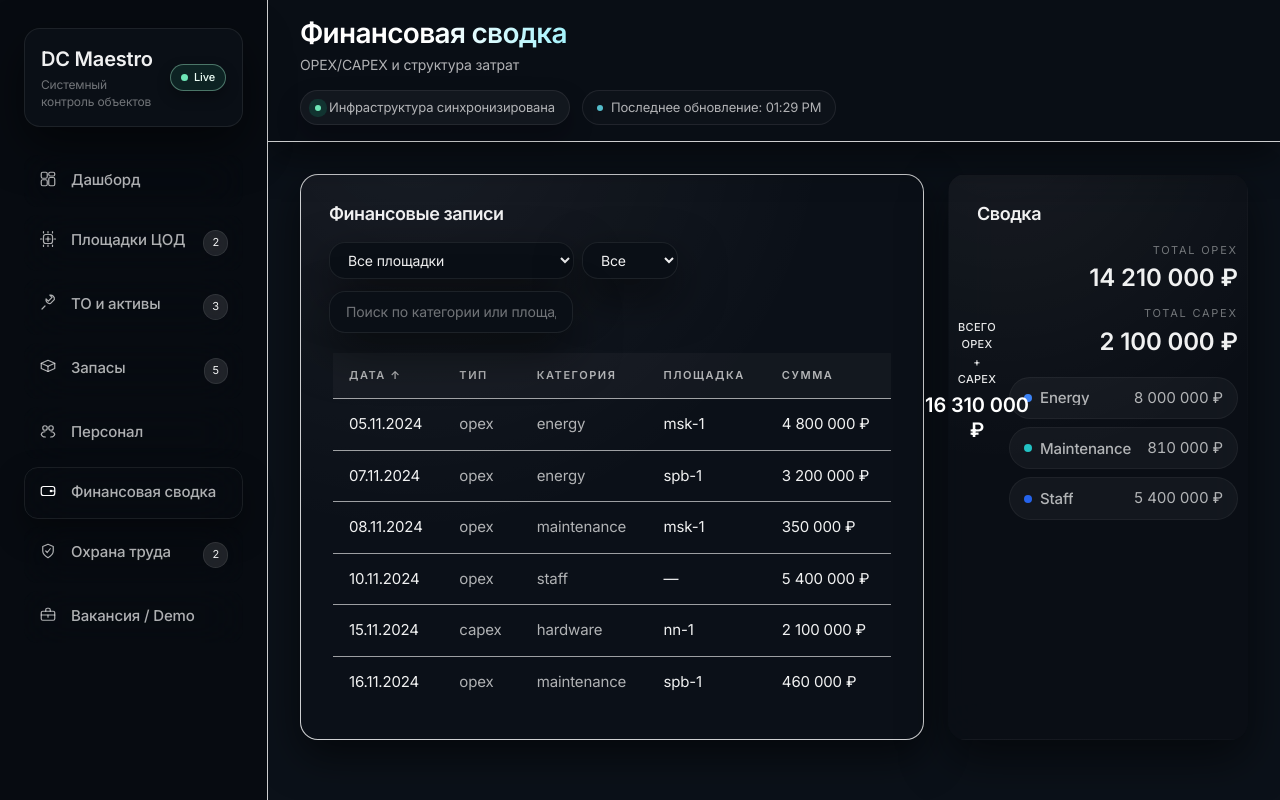
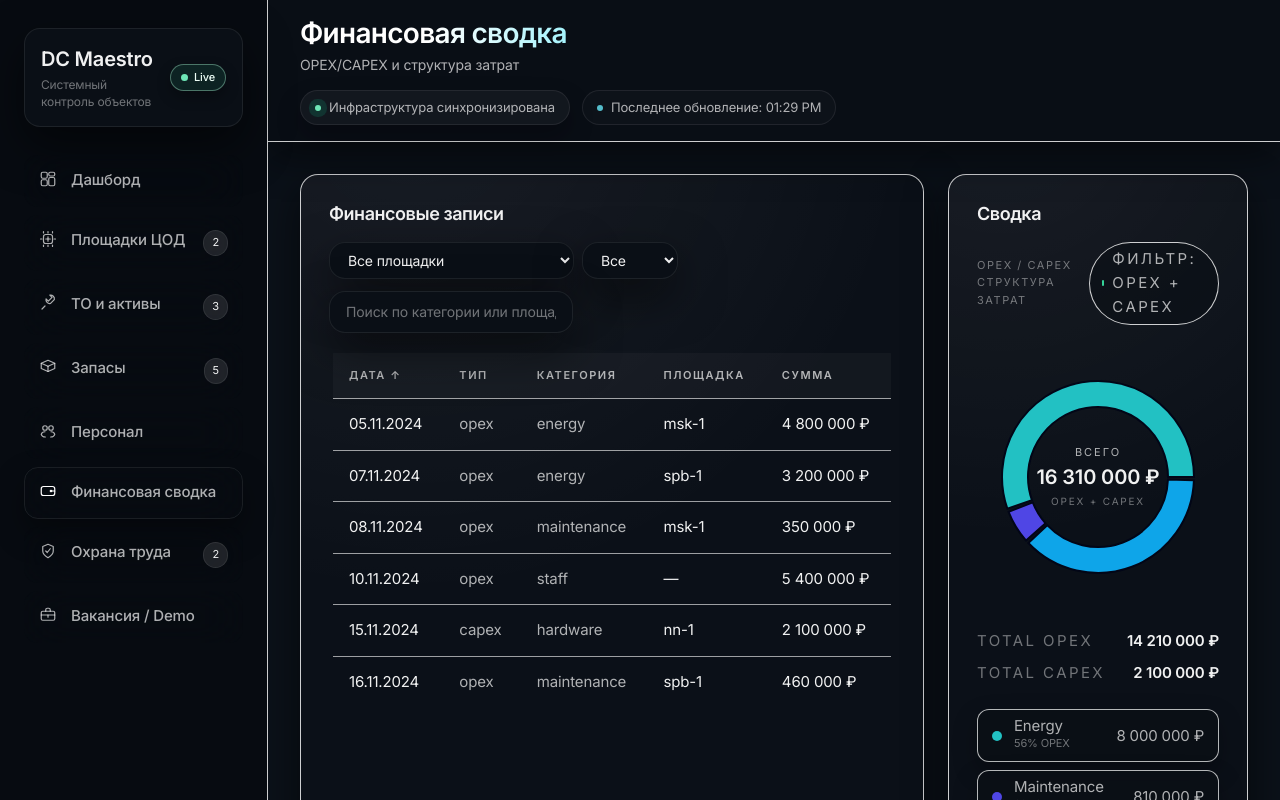
Before and after one commit to QuantumKeyUYU/dc-maestro, a React (Vite) app: page /finance in a window 1280 px wide. Built offline with nearby package versions, Linux system fonts and the light colour scheme.

Commit message:
Update FinancePage.tsx

```diff
--- a/src/modules/finance/FinancePage.tsx
+++ b/src/modules/finance/FinancePage.tsx
@@ -1,7 +1,12 @@
 import { useMemo, useState } from 'react';
-// Импорт PieChart, Pie, Cell, Tooltip больше не нужен, т.к. используется CSS
-// Но для Tooltip для категорий (внизу) Tooltip нужен, оставляем его, но PieChart/Pie убираем.
-import { Tooltip } from 'recharts';
+import {
+  Pie,
+  PieChart,
+  ResponsiveContainer,
+  Tooltip,
+  Cell,
+  TooltipProps
+} from 'recharts';
 import { Card } from '../../shared/components/Card';
 import { Table } from '../../shared/components/Table';
 import { financialRecords } from '../../shared/data/financialRecords';
@@ -10,10 +15,47 @@ import { strings } from '../../shared/lib/strings';
 import { useTableSortAndFilter } from '../../shared/hooks/useTableSortAndFilter';
 
 const CATEGORY_COLORS: Record<string, string> = {
-  energy: '#3b82f6', // Синий
-  maintenance: '#22c1c3', // Бирюзовый
-  staff: '#2563eb', // Более темный синий
+  energy: '#22c1c3',
+  maintenance: '#4f46e5',
+  staff: '#0ea5e9'
 };
+
+const CATEGORY_LABELS: Record<string, string> = {
+  energy: 'Energy',
+  maintenance: 'Maintenance',
+  staff: 'Staff'
+};
+
+function FinancePieTooltip(props: TooltipProps<number, string>) {
+  const { active, payload } = props;
+
+  if (!active || !payload || !payload.length) return null;
+
+  const entry = payload[0];
+  const name = (entry.name ?? entry.payload?.name ?? '') as string;
+  const value = (entry.value ?? entry.payload?.value ?? 0) as number;
+  const color =
+    (entry.payload && CATEGORY_COLORS[entry.payload.name as string]) ??
+    CATEGORY_COLORS[name] ??
+    '#3b82f6';
+
+  const label = CATEGORY_LABELS[name] ?? name;
+
+  return (
+    <div className="rounded-2xl border border-white/10 bg-[rgba(6,10,20,0.96)] px-3.5 py-2.5 shadow-[0_16px_40px_rgba(0,0,0,0.65)]">
+      <div className="flex items-center gap-2 text-[13px] text-text-primary">
+        <span
+          className="h-2.5 w-2.5 rounded-full"
+          style={{ backgroundColor: color }}
+        />
+        <span className="capitalize">{label}</span>
+        <span className="ml-auto font-medium whitespace-nowrap">
+          {value.toLocaleString('ru-RU')} ₽
+        </span>
+      </div>
+    </div>
+  );
+}
 
 export function FinancePage() {
   const [siteFilter, setSiteFilter] = useState<string>('all');
@@ -24,40 +66,35 @@ export function FinancePage() {
       financialRecords.filter(
         (r) =>
           (siteFilter === 'all' || r.siteId === siteFilter) &&
-          (typeFilter === 'all' || r.type === typeFilter),
+          (typeFilter === 'all' || r.type === typeFilter)
       ),
-    [siteFilter, typeFilter],
+    [siteFilter, typeFilter]
   );
 
-  // Сортировка и фильтрация
   const table = useTableSortAndFilter(filtered, ['category', 'type', 'siteId'], 'date');
 
-  // Расчеты
   const totalOpex = filtered
     .filter((r) => r.type === 'opex')
     .reduce((sum, r) => sum + r.amountRub, 0);
+
   const totalCapex = filtered
     .filter((r) => r.type === 'capex')
     .reduce((sum, r) => sum + r.amountRub, 0);
+
   const total = totalOpex + totalCapex;
 
-  // Данные для списка категорий OPEX (справа)
   const pieData = Object.entries(
     filtered.reduce<Record<string, number>>((acc, r) => {
       if (r.type !== 'opex') return acc;
-      // Используем только категории, которые есть в маппинге цветов, или добавляем
-      // логику обработки неизвестных категорий, если нужно.
-      if (r.category && CATEGORY_COLORS[r.category]) {
       acc[r.category] = (acc[r.category] ?? 0) + r.amountRub;
-      }
       return acc;
-    }, {}),
+    }, {})
   ).map(([name, value]) => ({ name, value }));
 
   return (
     <div className="space-y-6">
       <div className="grid grid-cols-1 xl:grid-cols-3 gap-6">
-        {/* ЛЕВАЯ ТАБЛИЦА */}
+        {/* Таблица */}
         <Card className="xl:col-span-2" title="Финансовые записи">
           <div className="flex gap-3 mb-4 flex-wrap items-center justify-between">
             <div className="flex gap-2 flex-wrap">
@@ -72,17 +109,13 @@ export function FinancePage() {
                     {site.name}
                   </option>
                 ))}
-                {/* Исправление: если siteId может быть null в данных,
-                   убедитесь, что 'null' в option корректно обрабатывается.
-                   В React value={null} преобразуется в пустую строку.
-                   Если r.siteId === siteFilter в useMemo работает с r.siteId === null
-                   и siteFilter === 'null', то оставляем так.
-                */}
                 <option value="null">Без привязки</option>
               </select>
               <select
                 value={typeFilter}
-                onChange={(e) => setTypeFilter(e.target.value as 'all' | 'opex' | 'capex')}
+                onChange={(e) =>
+                  setTypeFilter(e.target.value as 'all' | 'opex' | 'capex')
+                }
                 className="bg-base-panelSoft border border-border-soft rounded-card px-3.5 py-2 text-sm text-text-primary shadow-elevation-card backdrop-blur-xl"
               >
                 <option value="all">Все</option>
@@ -143,8 +176,12 @@ export function FinancePage() {
                   <td className="py-2 pr-4 text-text-primary">
                     {new Date(record.date).toLocaleDateString('ru-RU')}
                   </td>
-                  <td className="py-2 pr-4 text-text-secondary">{record.type}</td>
-                  <td className="py-2 pr-4 text-text-secondary">{record.category}</td>
+                  <td className="py-2 pr-4 text-text-secondary">
+                    {record.type}
+                  </td>
+                  <td className="py-2 pr-4 text-text-secondary">
+                    {record.category}
+                  </td>
                   <td className="py-2 pr-4 text-text-primary">
                     {record.siteId ?? '—'}
                   </td>
@@ -157,94 +194,126 @@ export function FinancePage() {
           </Table>
         </Card>
 
-        {/* ПРАВАЯ КАРТОЧКА: СВОДКА */}
-        <Card
-          title="Сводка"
-          className="overflow-visible border border-transparent bg-base-panelSoft/90 shadow-elevation-card"
-        >
+        {/* Сводка — ВСЕГДА одна колонка внутри карточки */}
+        <Card title="Сводка">
           <div className="space-y-6">
-            <div className="flex flex-col gap-8 md:flex-row">
-              {/* Левая часть — СТИЛИЗОВАННЫЙ КРУГ (CSS) + общая сумма
-                  Это замена PieChart, чтобы убрать "косяки кривых" и добиться нужного стиля.
-              */}
-              <div className="flex flex-1 flex-col items-center justify-center">
-                <div className="relative w-full max-w-[260px] mx-auto">
-                  <div className="relative h-56 flex items-center justify-center">
-                    {/* Стилизованный круг/пончик для имитации дизайна */}
-                    <div className="absolute inset-0 flex items-center justify-center">
-                      <div className="w-[160px] h-[160px] bg-blue-600 rounded-full flex items-center justify-center overflow-hidden shadow-2xl shadow-blue-500/30">
-                        {/* Внутренний круг для создания эффекта "пончика"
-                            Используем цвет фона: #0c1119 (из скриншота/контекста).
-                        */}
-                        <div className="w-[104px] h-[104px] bg-[#0c1119] rounded-full" />
+            <div className="flex items-center justify-between gap-3">
+              <div className="text-[11px] uppercase tracking-[0.14em] text-text-muted">
+                OPEX / CAPEX структура затрат
+              </div>
+              <div className="inline-flex items-center gap-2 rounded-full border border-border-soft/80 bg-base-panelSoft/60 px-3 py-1 text-[11px] text-text-secondary">
+                <span className="h-1.5 w-1.5 rounded-full bg-emerald-400" />
+                <span className="uppercase tracking-[0.16em]">
+                  Фильтр: {typeFilter === 'all' ? 'OPEX + CAPEX' : typeFilter.toUpperCase()}
+                </span>
               </div>
             </div>
 
-                    {/* Текстовый блок по центру */}
-                    <div className="pointer-events-none absolute inset-0 flex flex-col items-center justify-center text-center space-y-1">
-                      <div className="text-[11px] uppercase tracking-wide text-white/90 font-medium">
-                        ВСЕГО OPEX + CAPEX
+            {/* Донат по центру */}
+            <div className="flex justify-center">
+              <div className="relative h-64 w-full max-w-xs">
+                <ResponsiveContainer width="100%" height="100%">
+                  <PieChart>
+                    <Pie
+                      dataKey="value"
+                      data={pieData}
+                      cx="50%"
+                      cy="50%"
+                      outerRadius={96}
+                      innerRadius={70}
+                      stroke="#020617"
+                      strokeWidth={2}
+                      labelLine={false}
+                      paddingAngle={2}
+                    >
+                      {pieData.map((entry) => {
+                        const fill =
+                          CATEGORY_COLORS[entry.name] ?? CATEGORY_COLORS.energy;
+                        return <Cell key={`cell-${entry.name}`} fill={fill} />;
+                      })}
+                    </Pie>
+                    <Tooltip
+                      content={<FinancePieTooltip />}
+                      cursor={{ fill: 'transparent' }}
+                    />
+                  </PieChart>
+                </ResponsiveContainer>
+
+                <div className="pointer-events-none absolute inset-0 flex flex-col items-center justify-center text-center space-y-0.5">
+                  <div className="text-[11px] uppercase tracking-[0.18em] text-text-secondary">
+                    ВСЕГО
                   </div>
-                      <div className="text-xl font-semibold text-white leading-tight">
+                  <div className="text-lg md:text-xl font-semibold text-text-primary leading-tight">
                     {total.toLocaleString('ru-RU')} ₽
                   </div>
+                  <div className="text-[10px] uppercase tracking-[0.18em] text-text-muted">
+                    OPEX + CAPEX
                   </div>
                 </div>
               </div>
             </div>
 
-              {/* Правая часть — Total OPEX/CAPEX + категории */}
-              <div className="flex flex-1 flex-col gap-5">
-                <div className="flex flex-col items-end text-right space-y-3">
-                  <div className="w-full space-y-1 text-right">
-                    <div className="text-[11px] uppercase tracking-[0.16em] text-text-muted">
+            {/* Общие суммы */}
+            <div className="space-y-2 text-[13px]">
+              <div className="flex items-baseline justify-between">
+                <span className="uppercase tracking-[0.16em] text-text-muted">
                   Total OPEX
+                </span>
+                <span className="font-semibold text-text-primary">
+                  {totalOpex.toLocaleString('ru-RU')} ₽
+                </span>
               </div>
-                    <div className="text-2xl font-semibold text-text-primary leading-tight">
-                      {totalOpex.toLocaleString('ru-RU')} ₽
-                    </div>
-                  </div>
-                  <div className="w-full space-y-1 text-right">
-                    <div className="text-[11px] uppercase tracking-[0.16em] text-text-muted">
+              <div className="flex items-baseline justify-between">
+                <span className="uppercase tracking-[0.16em] text-text-muted">
                   Total CAPEX
-                    </div>
-                    <div className="text-2xl font-semibold text-text-primary leading-tight">
+                </span>
+                <span className="font-semibold text-text-primary">
                   {totalCapex.toLocaleString('ru-RU')} ₽
-                    </div>
+                </span>
               </div>
             </div>
 
+            {/* Легенда — тоже на всю ширину, без колонок */}
             {pieData.length ? (
-                  <div className="flex flex-col gap-2">
+              <div className="space-y-2">
                 {pieData.map((entry) => {
-                      const fill = CATEGORY_COLORS[entry.name] ?? CATEGORY_COLORS.energy;
+                  const fill =
+                    CATEGORY_COLORS[entry.name] ?? CATEGORY_COLORS.energy;
+                  const label = CATEGORY_LABELS[entry.name] ?? entry.name;
+                  const share =
+                    totalOpex > 0
+                      ? Math.round((entry.value / totalOpex) * 100)
+                      : 0;
+
                   return (
                     <div
                       key={entry.name}
-                          // Улучшенные стили для чипов-категорий, чтобы они выглядели более "стильно и молодежно"
-                          // Убираем 'shadow-[0_10px_24px_rgba(0,0,0,0.26)] backdrop-blur' с чипов
-                          // для более чистого современного вида, оставляя только нужные классы.
-                          className="inline-flex items-center justify-between w-full rounded-full bg-white/[0.04] border border-white/5 px-3.5 py-2 text-[13px] text-text-primary"
+                      className="flex items-center gap-3 rounded-xl border border-border-soft/70 bg-base-panelSoft/80 px-3.5 py-2 text-[13px] text-text-primary shadow-[0_10px_24px_rgba(0,0,0,0.28)]"
                     >
-                          <span className="flex items-center gap-2 min-w-0">
                       <span
-                              className="h-2 w-2 rounded-full flex-shrink-0"
+                        className="h-2.5 w-2.5 rounded-full"
                         style={{ backgroundColor: fill }}
                       />
-                            <span className="capitalize leading-none truncate font-medium">
-                              {entry.name}
+                      <div className="flex flex-col">
+                        <span className="capitalize leading-none">
+                          {label}
                         </span>
+                        <span className="mt-0.5 text-[11px] text-text-muted">
+                          {share}% OPEX
                         </span>
-                          <span className="ml-4 font-normal whitespace-nowrap text-text-secondary tabular-nums">
+                      </div>
+                      <span className="ml-auto whitespace-nowrap text-text-secondary">
                         {entry.value.toLocaleString('ru-RU')} ₽
                       </span>
                     </div>
                   );
                 })}
               </div>
-                ) : null}
+            ) : (
+              <div className="text-[13px] text-text-muted">
+                Нет данных по OPEX для выбранных фильтров.
               </div>
-            </div>
+            )}
           </div>
         </Card>
       </div>
```
Lines whose indentation alone changed are shown as unchanged.
